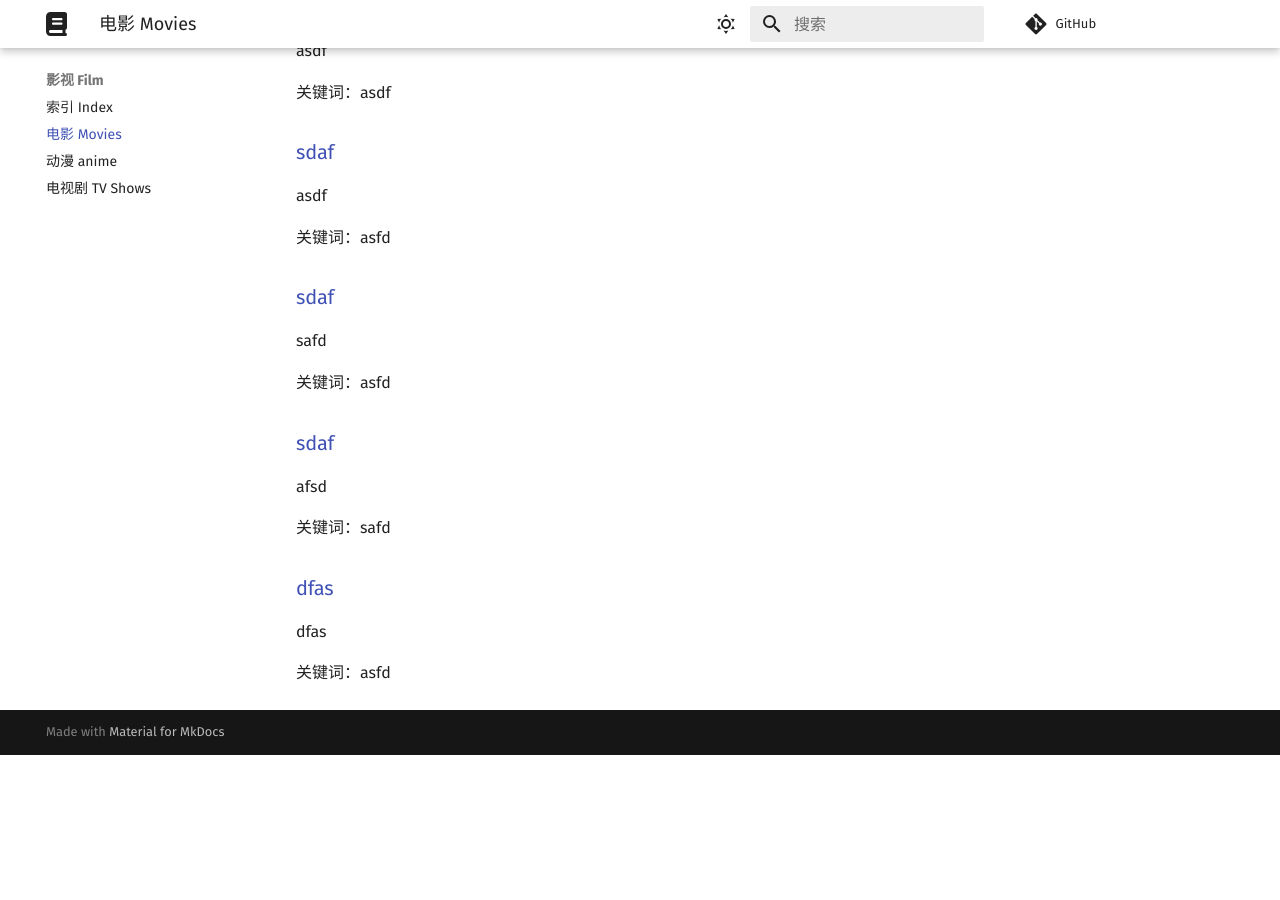
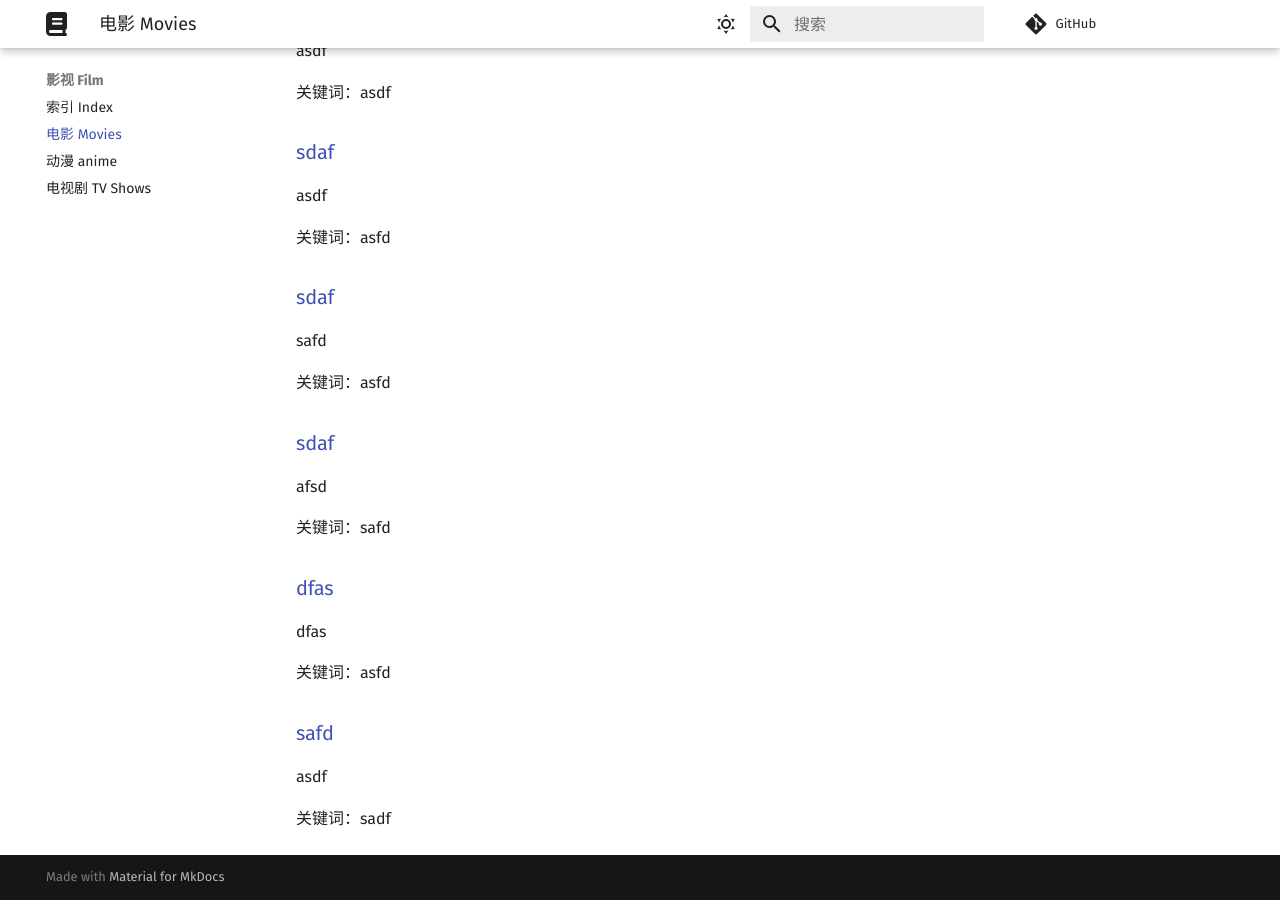
Before and after one commit to Chocolateater/Resource-Library, an MkDocs documentation site: the page built from docs/Film/movies.md, in a window 1280 px wide and 900 px high, scrolled down 1398 px. Built offline with MkDocs 1.6.1 and Material for MkDocs 9.7.7, drawn with Linux system fonts in a browser that asks for light colours; comment, search, counter and statistics services are not loaded; before the commit the page ends 2153 px from its top, so only the background shows below that.

Commit message:
Update index.md via GitHub API

```diff
--- a/docs/Film/movies.md
+++ b/docs/Film/movies.md
@@ -75,3 +75,9 @@ afsd
 dfas
 
 关键词：asfd
+
+<h3><a href="afsd">safd</a> </h3>
+
+asdf
+
+关键词：sadf
```
